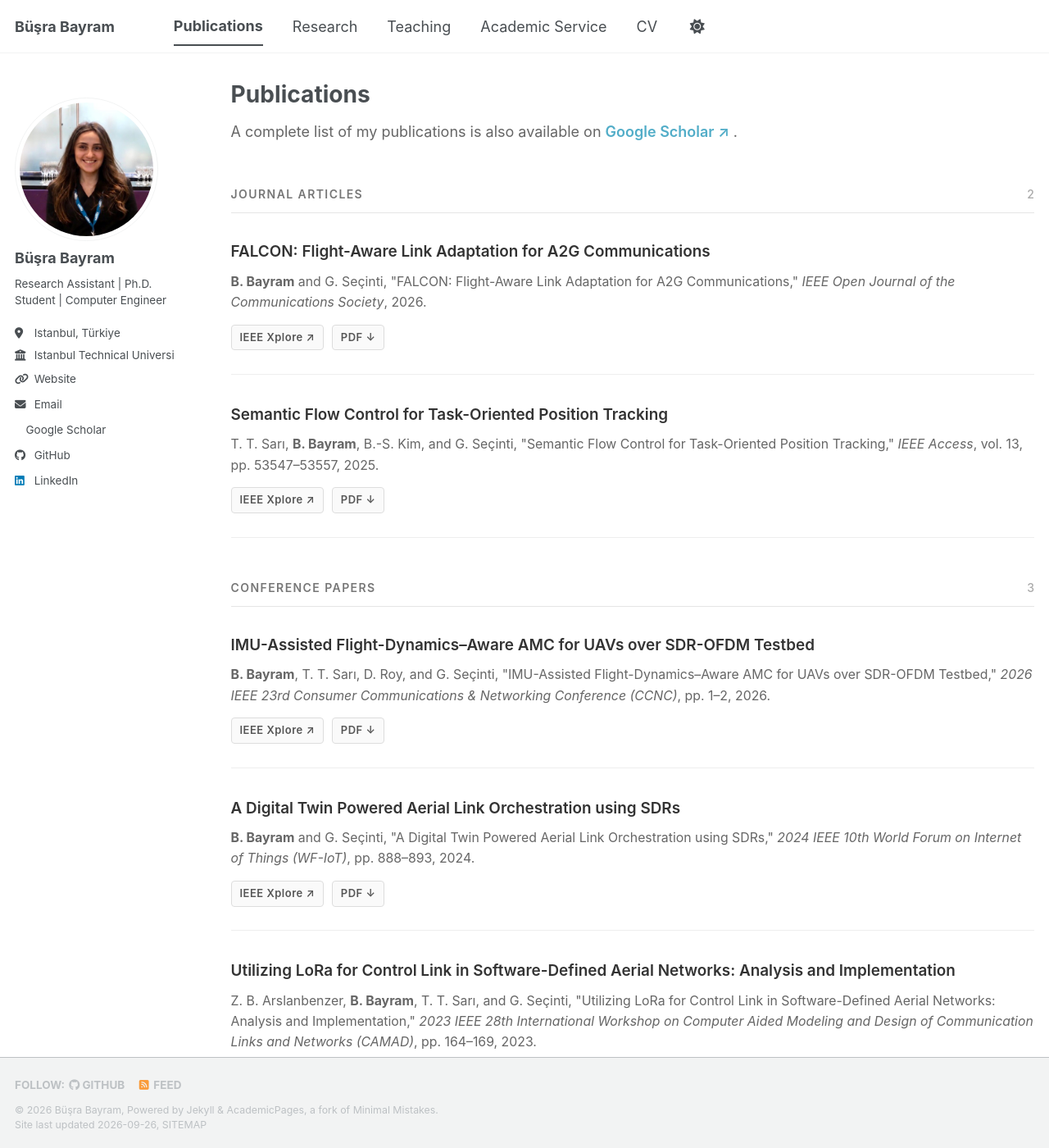
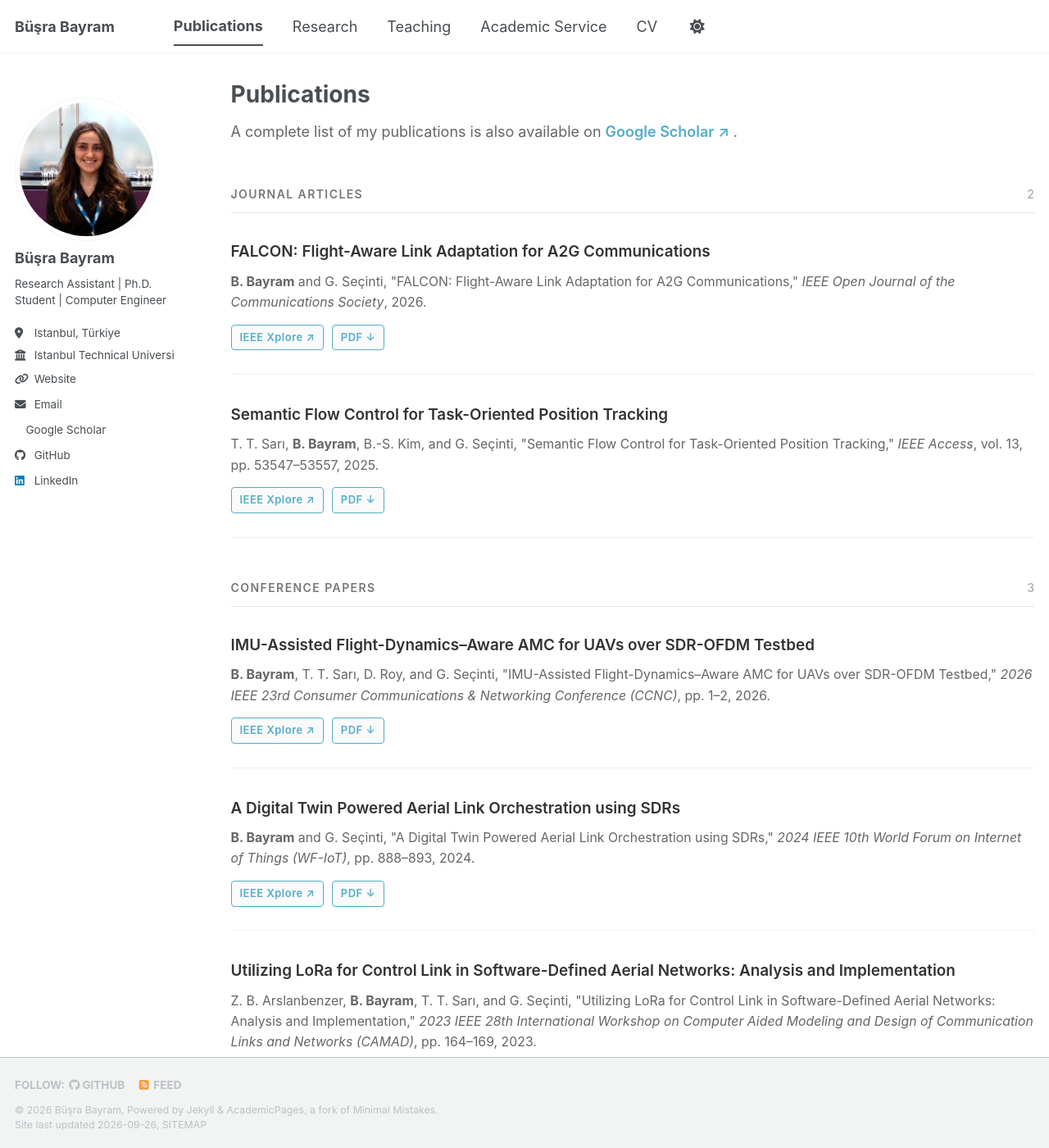
Before and after one commit to busrabyrm/busrabayram, a Jekyll site: the page built from _pages/publications.html, in a window 1280 px wide and 1400 px high. Shown: the whole window at 82% size. Built offline with Jekyll 4.4.1, drawn with Linux system fonts in a browser that asks for light colours; a style sheet for code colours, icons or effects is not loaded.

Commit message:
Update publications.html

```diff
--- a/_pages/publications.html
+++ b/_pages/publications.html
@@ -86,10 +86,10 @@ author_profile: true
   font-weight: 600;
   letter-spacing: 0.04em;
 
-  color: #555;
+  color: var(--global-link-color);
   background: #fafafa;
 
-  border: 1px solid #dddddd;
+  border: 1px solid var(--global-link-color);
   border-radius: 4px;
 
   padding: 0.28rem 0.55rem;
@@ -99,9 +99,11 @@ author_profile: true
 }
 
 .publication-link:hover {
-  background: #f0f0f0;
-  border-color: #cccccc;
-  color: #222;
+  color: #ffffff;
+  background: var(--global-link-color);
+  border-color: var(--global-link-color);
+
+  text-decoration: none !important;
 }
 
 /* Mobile */
```
